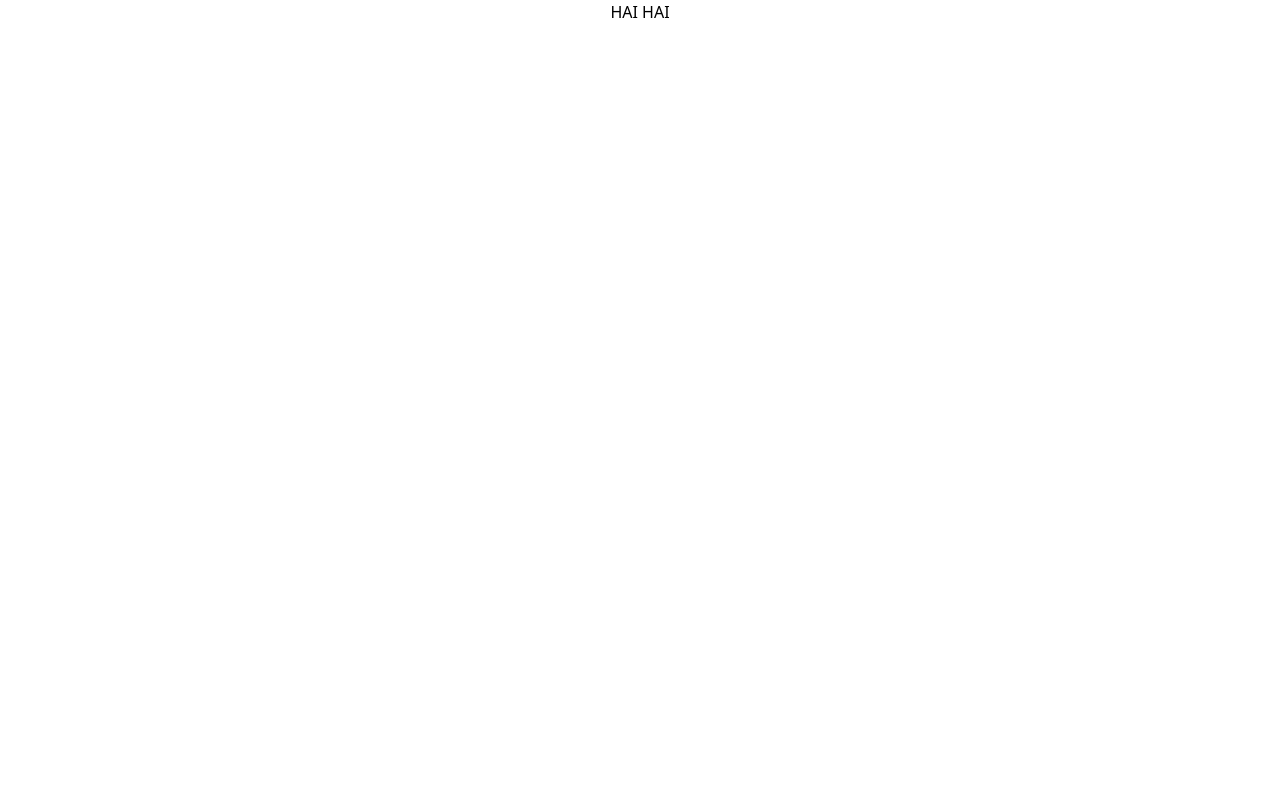
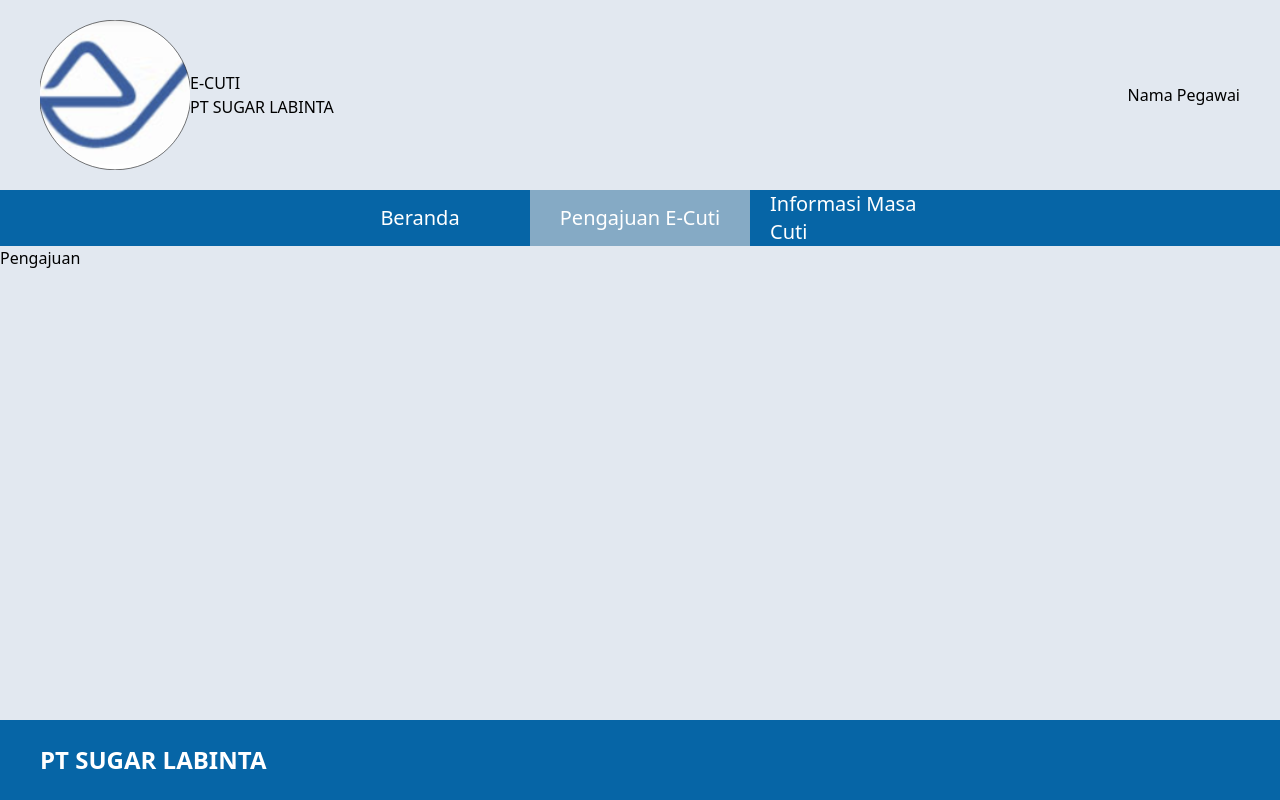
Before and after one commit to barbar17/tubes-PTI, a React (Create React App) app in the folder e-cuti_frontend/: page /pengajuan_e-cuti in a window 1280 px wide. Built offline with nearby package versions, Linux system fonts and the light colour scheme.

Commit message:
login page commit

```diff
--- a/e-cuti_frontend/package.json
+++ b/e-cuti_frontend/package.json
@@ -8,6 +8,8 @@
     "@testing-library/user-event": "^13.5.0",
     "react": "^18.2.0",
     "react-dom": "^18.2.0",
+    "react-icons": "^4.4.0",
+    "react-router-dom": "^6.4.2",
     "react-scripts": "5.0.1",
     "web-vitals": "^2.1.4"
   },
--- a/e-cuti_frontend/src/App.js
+++ b/e-cuti_frontend/src/App.js
@@ -1,8 +1,20 @@
+import Footer from "./Pages/Footer/Footer";
+import Login from "./Pages/Login";
+import { Outlet } from 'react-router-dom'
+import Beranda from "./Pages/Beranda/Beranda";
+import Header from "./Pages/Header/Header";
+
 
 function App() {
   return (
-    <div className="App">
-      <div className="text-center">HAI HAI
+    <div className="min-h-screen w-full bg-slate-200">
+      <div className="min-h-screen flex flex-col justify-between">
+        <div className="container mx-auto">
+          <Header />
+          <Outlet />
+        </div>
+        {/* <Login /> */}
+        <Footer />
       </div>
     </div>
   );
--- /dev/null
+++ b/e-cuti_frontend/src/Pages/Beranda/Beranda.js
@@ -0,0 +1,22 @@
+import React from 'react'
+import { FiUser } from 'react-icons/fi'
+
+function Beranda() {
+    return (
+        <div className='flex flex-col w-full items-center justify-center'>
+            <div className='flex w-11/12'>
+                <div className='flex w-[300px] bg-card-green rounded-sm justify-end'>
+                    <div className='flex items-center justify-center bg-white w-[290px] rounded-sm'>
+                        <div className='flex flex-col '>
+                            <span>Total Cuti Pegawai</span>
+                            <span>5 Hari</span>
+                        </div>
+                        <FiUser />
+                    </div>
+                </div>
+            </div>
+        </div>
+    )
+}
+
+export default Beranda
--- /dev/null
+++ b/e-cuti_frontend/src/Pages/Footer/Footer.js
@@ -0,0 +1,11 @@
+import React from 'react'
+
+function Footer() {
+    return (
+        <div className='w-full bg-main h-20 flex text-white text-2xl font-bold items-center p-10'>
+            PT SUGAR LABINTA
+        </div>
+    )
+}
+
+export default Footer
--- /dev/null
+++ b/e-cuti_frontend/src/Pages/Header/Header.js
@@ -0,0 +1,39 @@
+import React from 'react'
+import { NavLink } from 'react-router-dom'
+import { Link } from './Menu'
+
+function Header() {
+
+    const navigation = Link()
+
+    return (
+        <>
+            <div className='flex w-full justify-between items-center px-10 py-5'>
+                <div className='flex items-center'>
+                    <img src='gambar/logo.svg' alt='logo' className='w-[150px] h-[150px] object-cover object-center' />
+                    <div className=''>
+                        <h1>E-CUTI</h1>
+                        <h1>PT SUGAR LABINTA</h1>
+                    </div>
+                </div>
+                <h1>Nama Pegawai</h1>
+            </div>
+
+            <div className='w-full flex bg-main h-14 items-center justify-center'>
+                <ul className='flex h-full text-xl items-center '>
+                    {
+                        navigation.map((item, index) => {
+                            return (
+                                <NavLink key={index} to={item.path} className={({ isActive }) => isActive ? item.active : item.notActive}>
+                                    <span>{item.title}</span>
+                                </NavLink>
+                            )
+                        })
+                    }
+                </ul>
+            </div>
+        </>
+    )
+}
+
+export default Header
--- /dev/null
+++ b/e-cuti_frontend/src/Pages/Header/Menu.js
@@ -0,0 +1,25 @@
+
+export function Link() {
+    const link = [
+        {
+            title: 'Beranda',
+            path: '/beranda',
+            active: "h-full w-[220px] px-5 text-white bg-active-btn flex items-center justify-center",
+            notActive: "h-full w-[220px] px-5 text-white flex items-center justify-center hover:bg-active-btn transition-colors"
+        },
+        {
+            title: 'Pengajuan E-Cuti',
+            path: '/pengajuan_e-cuti',
+            active: "h-full w-[220px] px-5 text-white bg-active-btn flex items-center justify-center",
+            notActive: "h-full w-[220px] px-5 text-white flex items-center justify-center hover:bg-active-btn transition-colors"
+        },
+        {
+            title: 'Informasi Masa Cuti',
+            path: '/informasi_masa_cuti',
+            active: "h-full w-[220px] px-5 text-white bg-active-btn flex items-center justify-center",
+            notActive: "h-full w-[220px] px-5 text-white flex items-center justify-center hover:bg-active-btn transition-colors"
+        }
+    ]
+
+    return link
+}
--- /dev/null
+++ b/e-cuti_frontend/src/Pages/ImformasiMasaCuti/InformasiMasaCuti.js
@@ -0,0 +1,9 @@
+import React from 'react'
+
+function InformasiMasaCuti() {
+    return (
+        <div>InformasiMasaCuti</div>
+    )
+}
+
+export default InformasiMasaCuti
--- /dev/null
+++ b/e-cuti_frontend/src/Pages/Login.js
@@ -0,0 +1,30 @@
+import React from 'react'
+import Footer from './Footer/Footer'
+import { FiLogIn } from 'react-icons/fi'
+
+function Login() {
+    return (
+        <div className='min-h-screen flex flex-col bg-login bg-no-repeat bg-cover justify-between'>
+            <div className='flex justify-center items-center grow gap-20'>
+                <img src='gambar/logo.svg' />
+                <div className='text-6xl bg-gray-400 bg-opacity-40 w-[650px] text-center rounded-md flex flex-col p-5'>
+                    <span>E-CUTI</span>
+                    <span>PT SUGAR LABINTA</span>
+                </div>
+                <form className='flex flex-col bg-main bg-opacity-20 h-[550px] w-[400px] rounded-lg p-10 justify-center'>
+                    <span className='text-white text-xl'>ID</span>
+                    <input type={'text'} className='bg-white border-none my-2 p-3 text-lg rounded-md focus:outline-none ' placeholder='ex: 123456' />
+                    <span className='text-white text-xl'>Password</span>
+                    <input type={'password'} className='bg-white border-none my-2 p-3 text-lg rounded-md focus:outline-none ' placeholder='Password' />
+                    <button className='bg-slate-200 w-1/3 px-2 py-2 rounded-md self-center flex items-center justify-center gap-2 '>
+                        <span>Login</span>
+                        <FiLogIn />
+                    </button>
+                </form>
+            </div>
+            <Footer />
+        </div>
+    )
+}
+
+export default Login
--- /dev/null
+++ b/e-cuti_frontend/src/Pages/Pengajuan/Pengajuan.js
@@ -0,0 +1,9 @@
+import React from 'react'
+
+function Pengajuan() {
+    return (
+        <div>Pengajuan</div>
+    )
+}
+
+export default Pengajuan
--- a/e-cuti_frontend/src/index.js
+++ b/e-cuti_frontend/src/index.js
@@ -3,11 +3,24 @@ import ReactDOM from 'react-dom/client';
 import './index.css';
 import App from './App';
 import reportWebVitals from './reportWebVitals';
+import { BrowserRouter, Routes, Route } from 'react-router-dom'
+import Beranda from './Pages/Beranda/Beranda';
+import Pengajuan from './Pages/Pengajuan/Pengajuan';
+import InformasiMasaCuti from './Pages/ImformasiMasaCuti/InformasiMasaCuti';
 
 const root = ReactDOM.createRoot(document.getElementById('root'));
 root.render(
   <React.StrictMode>
-    <App />
+    <BrowserRouter>
+      <Routes>
+        <Route path='*' element={<App />}>
+          <Route path='beranda' element={<Beranda />} />
+          <Route path='pengajuan_e-cuti' element={<Pengajuan />} />
+          <Route path='informasi_masa_cuti' element={<InformasiMasaCuti />} />
+
+        </Route>
+      </Routes>
+    </BrowserRouter>
   </React.StrictMode>
 );
 
--- a/e-cuti_frontend/tailwind.config.js
+++ b/e-cuti_frontend/tailwind.config.js
@@ -2,7 +2,20 @@
 module.exports = {
   content: ["./src/**/*.{js,jsx,ts,tsx}"],
   theme: {
-    extend: {},
+    extend: {
+      colors: {
+        'main': '#0665A6',
+        'active-btn': '#85AAC5',
+        'card-green': '#21B692',
+        'card-red': '#D85C5C',
+        'card-yellow': '#E9BE5D',
+        'card-blue': '#5C7ED8',
+
+      },
+      backgroundImage: {
+        'login': 'url(../public/gambar/bg.png)'
+      }
+    },
   },
   plugins: [],
 }
```
Also changed, not shown: 1 other file (tests, documents, lock files or other folders).
